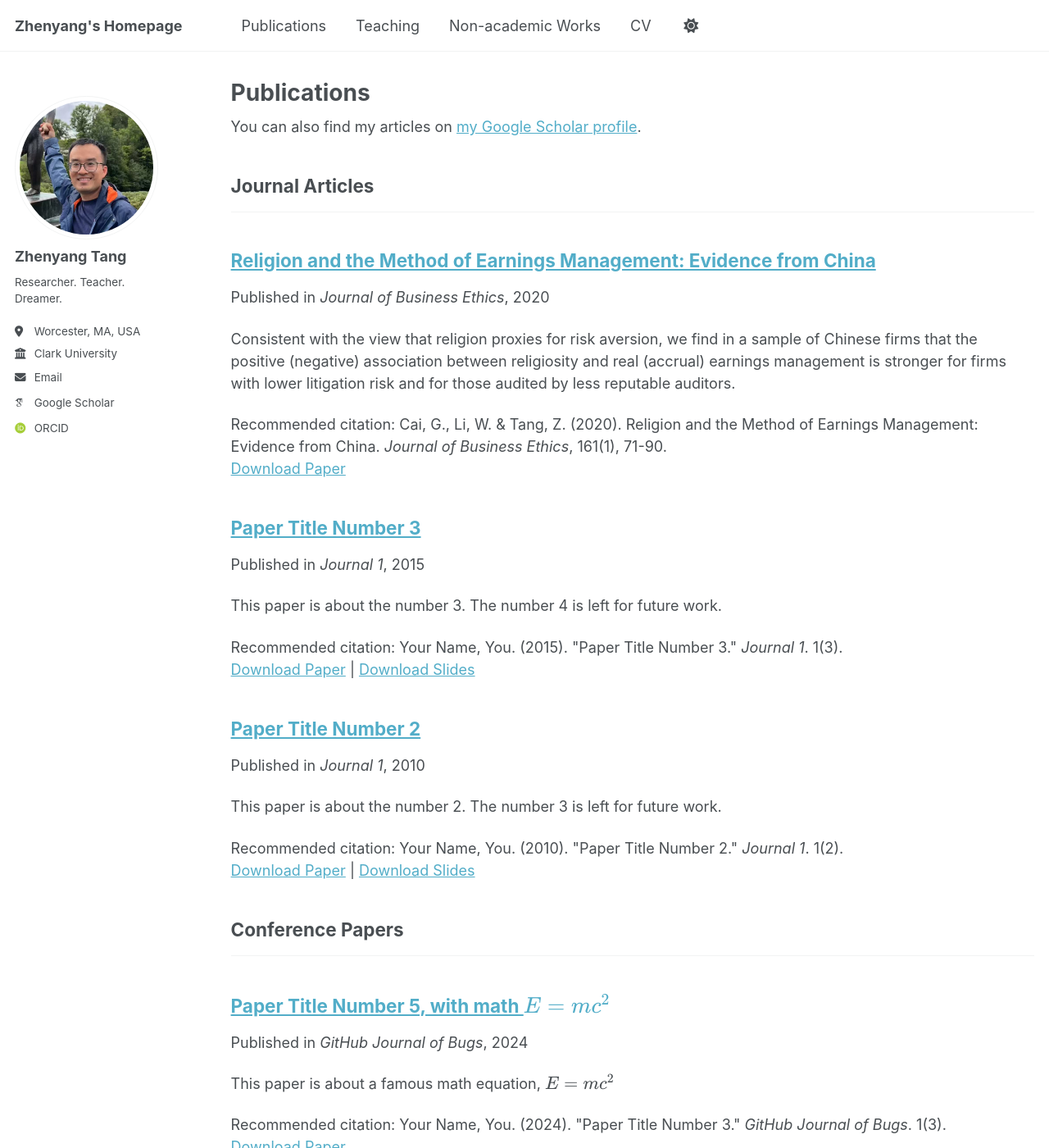
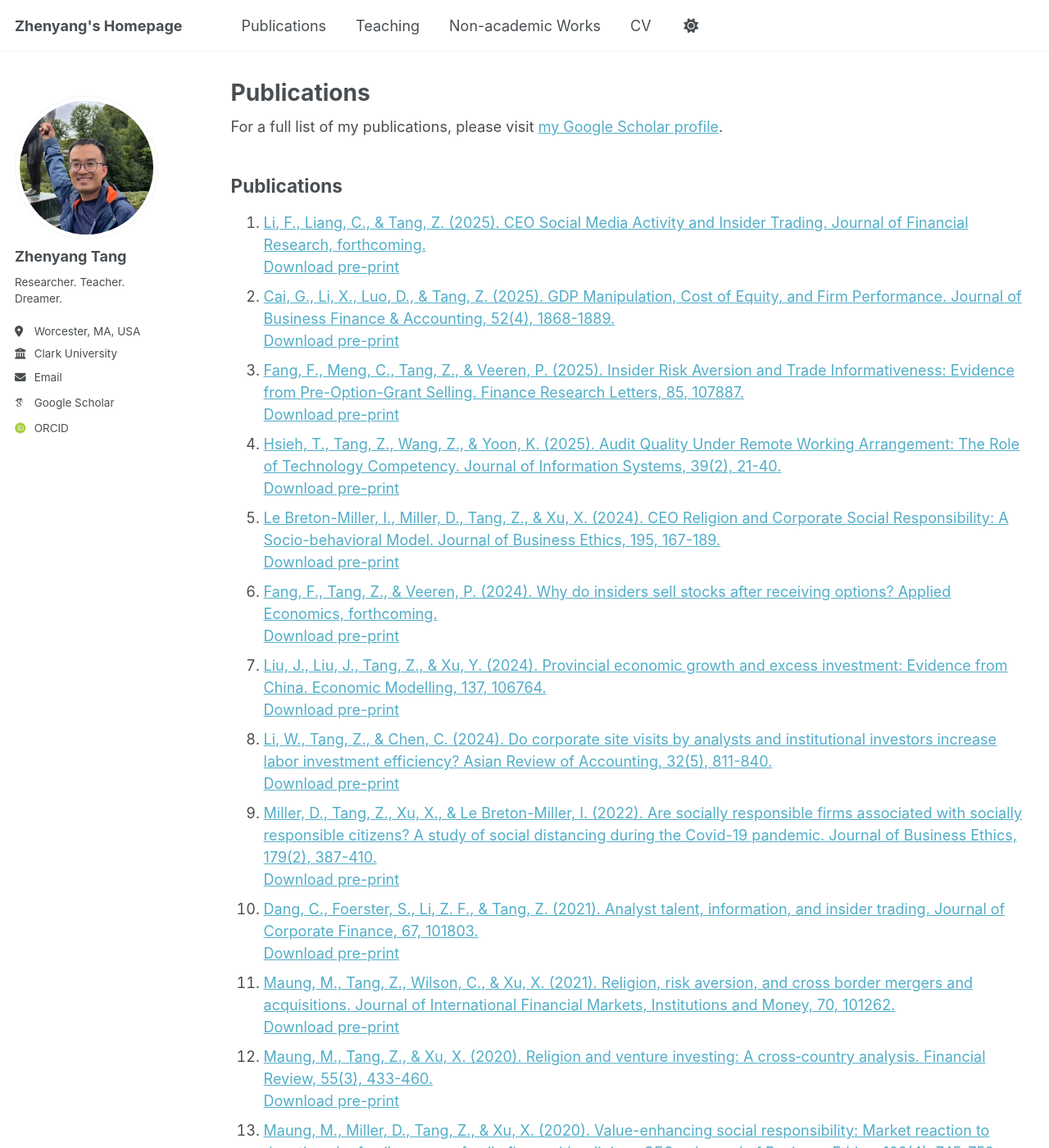
Before and after one commit to zhenyang-tang/zhenyang-tang.github.io, a Jekyll site: the page built from _pages/publications.html, in a window 1280 px wide and 1400 px high. Shown: the whole window at 82% size. Built offline with Jekyll 4.4.1, drawn with Linux system fonts in a browser that asks for light colours; some web fonts are replaced; a script that is not in the unit is left out; some of the changed text lies outside the part shown.

Commit message:
Update publications.html

```diff
--- a/_pages/publications.html
+++ b/_pages/publications.html
@@ -6,8 +6,80 @@ author_profile: true
 ---
 
 {% if site.author.googlescholar %}
-  <div class="wordwrap">You can also find my articles on <a href="{{site.author.googlescholar}}">my Google Scholar profile</a>.</div>
+  <div class="wordwrap">For a full list of my publications, please visit <a href="{{site.author.googlescholar}}">my Google Scholar profile</a>.</div>
 {% endif %}
+
+<h2>Publications</h2>
+<ol>
+  <li>
+    <a href="http://doi.org/10.1111/jfir.70011" target="_blank">Li, F., Liang, C., & Tang, Z. (2025). CEO Social Media Activity and Insider Trading. Journal of Financial Research, forthcoming.</a>
+    <br><a href="/files/paper1.pdf" target="_blank">Download pre-print</a>
+  </li>
+  <li>
+    <a href="http://doi.org/10.1111/jbfa.12870" target="_blank">Cai, G., Li, X., Luo, D., & Tang, Z. (2025). GDP Manipulation, Cost of Equity, and Firm Performance. Journal of Business Finance & Accounting, 52(4), 1868-1889.</a>
+    <br><a href="/files/paper2.pdf" target="_blank">Download pre-print</a>
+  </li>
+  <li>
+    <a href="https://doi.org/10.1016/j.frl.2025.107887" target="_blank">Fang, F., Meng, C., Tang, Z., & Veeren, P. (2025). Insider Risk Aversion and Trade Informativeness: Evidence from Pre-Option-Grant Selling. Finance Research Letters, 85, 107887.</a>
+    <br><a href="/files/paper3.pdf" target="_blank">Download pre-print</a>
+  </li>
+  <li>
+    <a href="https://doi.org/10.2308/ISYS-2023-065" target="_blank">Hsieh, T., Tang, Z., Wang, Z., & Yoon, K. (2025). Audit Quality Under Remote Working Arrangement: The Role of Technology Competency. Journal of Information Systems, 39(2), 21-40.</a>
+    <br><a href="/files/paper4.pdf" target="_blank">Download pre-print</a>
+  </li>
+  <li>
+    <a href="https://doi.org/10.1007/s10551-024-05650-x" target="_blank">Le Breton-Miller, I., Miller, D., Tang, Z., & Xu, X. (2024). CEO Religion and Corporate Social Responsibility: A Socio-behavioral Model. Journal of Business Ethics, 195, 167-189.</a>
+    <br><a href="/files/paper5.pdf" target="_blank">Download pre-print</a>
+  </li>
+  <li>
+    <a href="https://doi.org/10.1080/00036846.2024.2407555" target="_blank">Fang, F., Tang, Z., & Veeren, P. (2024). Why do insiders sell stocks after receiving options? Applied Economics, forthcoming.</a>
+    <br><a href="/files/paper6.pdf" target="_blank">Download pre-print</a>
+  </li>
+  <li>
+    <a href="https://doi.org/10.1016/j.econmod.2024.106764" target="_blank">Liu, J., Liu, J., Tang, Z., & Xu, Y. (2024). Provincial economic growth and excess investment: Evidence from China. Economic Modelling, 137, 106764.</a>
+    <br><a href="/files/paper7.pdf" target="_blank">Download pre-print</a>
+  </li>
+  <li>
+    <a href="https://doi.org/10.1108/ARA-09-2023-0241" target="_blank">Li, W., Tang, Z., & Chen, C. (2024). Do corporate site visits by analysts and institutional investors increase labor investment efficiency? Asian Review of Accounting, 32(5), 811-840.</a>
+    <br><a href="/files/paper8.pdf" target="_blank">Download pre-print</a>
+  </li>
+  <li>
+    <a href="https://doi.org/10.1007/s10551-021-04858-5" target="_blank">Miller, D., Tang, Z., Xu, X., & Le Breton-Miller, I. (2022). Are socially responsible firms associated with socially responsible citizens? A study of social distancing during the Covid-19 pandemic. Journal of Business Ethics, 179(2), 387-410.</a>
+    <br><a href="/files/paper9.pdf" target="_blank">Download pre-print</a>
+  </li>
+  <li>
+    <a href="https://doi.org/10.1016/j.jcorpfin.2020.101803" target="_blank">Dang, C., Foerster, S., Li, Z. F., & Tang, Z. (2021). Analyst talent, information, and insider trading. Journal of Corporate Finance, 67, 101803.</a>
+    <br><a href="/files/paper10.pdf" target="_blank">Download pre-print</a>
+  </li>
+  <li>
+    <a href="https://doi.org/10.1016/j.intfin.2020.101262" target="_blank">Maung, M., Tang, Z., Wilson, C., & Xu, X. (2021). Religion, risk aversion, and cross border mergers and acquisitions. Journal of International Financial Markets, Institutions and Money, 70, 101262.</a>
+    <br><a href="/files/paper11.pdf" target="_blank">Download pre-print</a>
+  </li>
+  <li>
+    <a href="https://doi.org/10.1111/fire.12233" target="_blank">Maung, M., Tang, Z., & Xu, X. (2020). Religion and venture investing: A cross‐country analysis. Financial Review, 55(3), 433-460.</a>
+    <br><a href="/files/paper12.pdf" target="_blank">Download pre-print</a>
+  </li>
+  <li>
+    <a href="https://doi.org/10.1007/s10551-019-04381-8" target="_blank">Maung, M., Miller, D., Tang, Z., & Xu, X. (2020). Value-enhancing social responsibility: Market reaction to donations by family vs. non-family firms with religious CEOs. Journal of Business Ethics, 163(4), 745-758.</a>
+    <br><a href="/files/paper13.pdf" target="_blank">Download pre-print</a>
+  </li>
+  <li>
+    <a href="https://doi.org/10.1007/s10551-018-3971-6" target="_blank">Cai, G., Li, W., & Tang, Z. (2020). Religion and the method of earnings management: Evidence from China. Journal of Business Ethics, 161, 71-90.</a>
+    <br><a href="/files/paper14.pdf" target="_blank">Download pre-print</a>
+  </li>
+  <li>
+    <a href="https://doi.org/10.1111/irfi.12246" target="_blank">Liang, C. Y., Tang, Z., & Xu, X. (2020). Return synchronicity and insider trading profitability. International Review of Finance, 20(4), 857-895.</a>
+    <br><a href="/files/paper15.pdf" target="_blank">Download pre-print</a>
+  </li>
+  <li>
+    <a href="https://www.pm-research.com/content/iijpormgmt/early/2019/03/06/jpm20191085" target="_blank">Liang, C. Y., Tang, Z. D., & Xu, X. (2019). Uncertainty, momentum, and profitability. The Journal of Portfolio Management, 45(4), 91-104.</a>
+    <br><a href="/files/paper16.pdf" target="_blank">Download pre-print</a>
+  </li>
+  <li>
+    <a href="https://doi.org/10.1016/j.econmod.2017.10.005" target="_blank">Parida, S., & Tang, Z. (2018). Price competition in the mutual fund industry. Economic Modelling, 70, 29-39.</a>
+    <br><a href="/files/paper17.pdf" target="_blank">Download pre-print</a>
+  </li>
+</ol>
 
 {% include base_path %}
 
```
